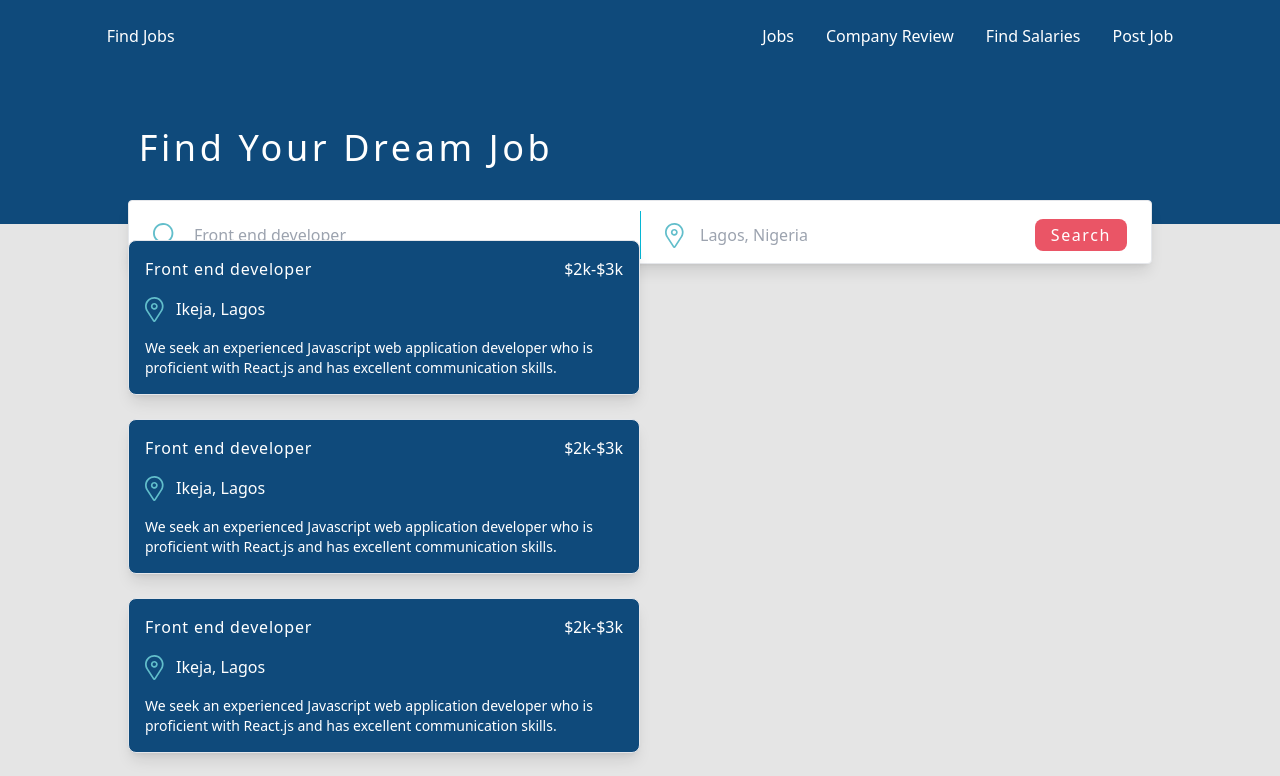
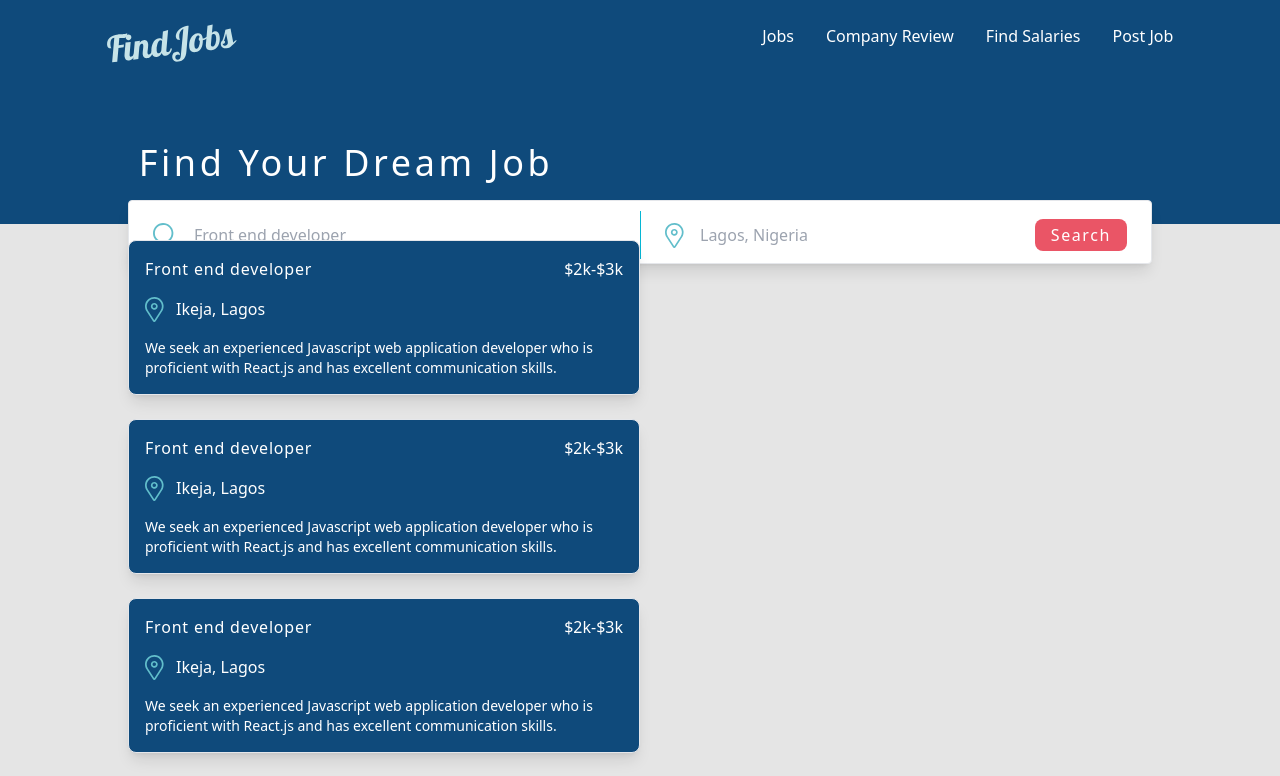
Before and after one commit to codeddave/ted-assessment, a React (Create React App) app: page / in a window 1280 px wide. Shown: the top 776 px of the page. Built offline with nearby package versions, Linux system fonts and the light colour scheme.

Commit message:
added logo image

```diff
--- a/src/components/Navbar/Navbar.jsx
+++ b/src/components/Navbar/Navbar.jsx
@@ -1,11 +1,16 @@
 import React from "react";
 import { Link } from "react-router-dom";
+import Logo from "../../assets/icons/logo.svg";
+
 const Navbar = () => {
   return (
     <div className="pt-6">
       <nav className="flex justify-between text-white ">
         <div className="">
-          <Link>Find Jobs</Link>
+          <Link>
+            {" "}
+            <img src={Logo} alt="logo" />
+          </Link>
         </div>
 
         <ul className="flex  ">
```
Also changed, not shown: src/assets/icons/logo.svg (added).
